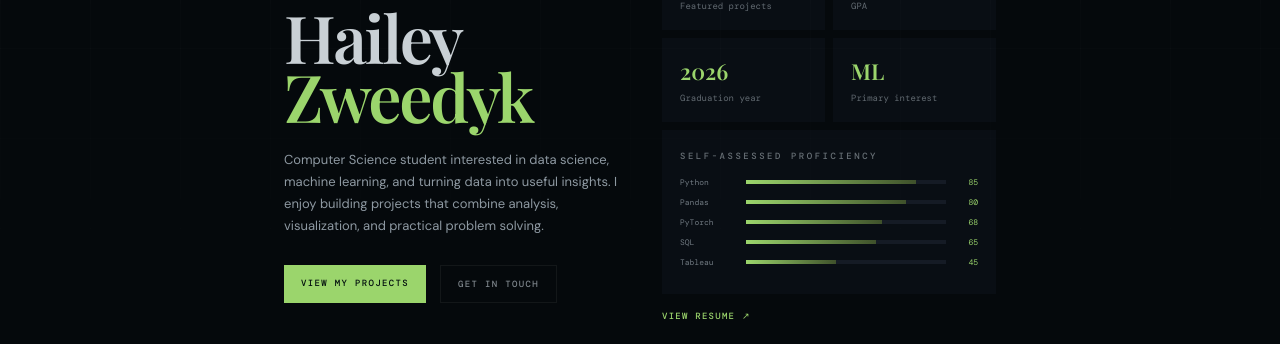
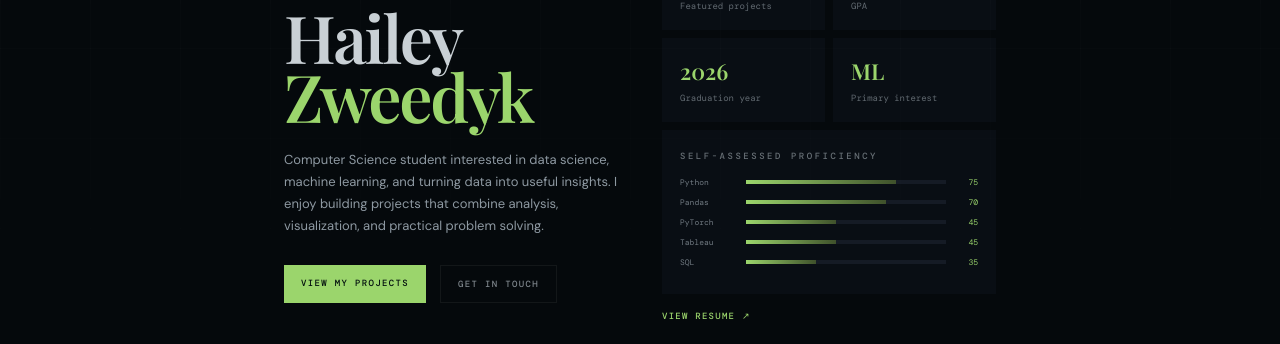
Before and after one commit to HaileyZweedyk/Hailey-Zweedyk-Portfolio, a React (Vite) app: page / in a window 1280 px wide. Shown: the part 312-656 px from the top of the page. Built offline with nearby package versions, Linux system fonts and the light colour scheme; a web font is replaced by a local one.

Commit message:
updated proficiency levels

```diff
--- a/src/main.jsx
+++ b/src/main.jsx
@@ -67,11 +67,11 @@ function App() {
             <div className="proficiency">
               <div className="panel-title">SELF-ASSESSED PROFICIENCY</div>
               {[
-                ["Python", 85],
-                ["Pandas", 80],
-                ["PyTorch", 68],
-                ["SQL", 65],
-                ["Tableau", 45]
+                ["Python", 75],
+                ["Pandas", 70],
+                ["PyTorch",45],
+                ["Tableau", 45],
+                ["SQL", 35]
               ].map(([name, value]) => (
                 <div className="skill-row" key={name}>
                   <span>{name}</span>
```
